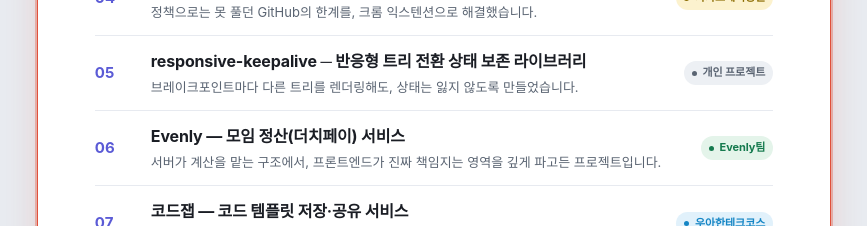
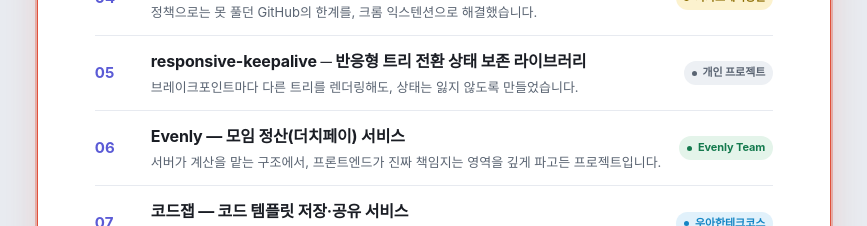
Before and after one commit to vi-wolhwa/portfolio, a React (Vite) app: page / in a window 1280 px wide. Shown: the part 820-1046 px from the top of the page, without its empty margins (206-1073 px from the left). Built offline with nearby package versions, Linux system fonts and the light colour scheme; a web font is replaced by a local one.

Commit message:
v2.3.3 ─ 목차 - Evenly Team 태그 수정

```diff
--- a/src/data/organizations.ts
+++ b/src/data/organizations.ts
@@ -10,7 +10,7 @@
   // 카카오페이증권 — 노란색 계열
   kakaopay: { label: '카카오페이증권', fg: '#8A6B00', bg: '#FCF2CE' },
   // Evenly팀 — 초록색 계열
-  evenly: { label: 'Evenly팀', fg: '#157A4E', bg: '#E4F4EA' },
+  evenly: { label: 'Evenly Team', fg: '#157A4E', bg: '#E4F4EA' },
   // 개인 프로젝트 — 회색 계열
   personal: { label: '개인 프로젝트', fg: '#5A6472', bg: '#EDF0F4' },
   // 우아한테크코스 — 하늘색(배달의민족) 계열
```
